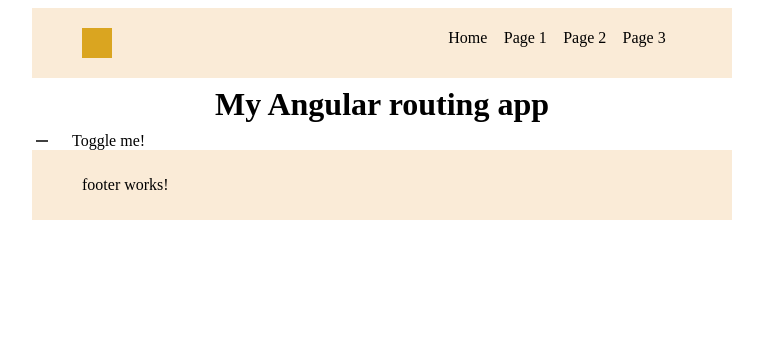
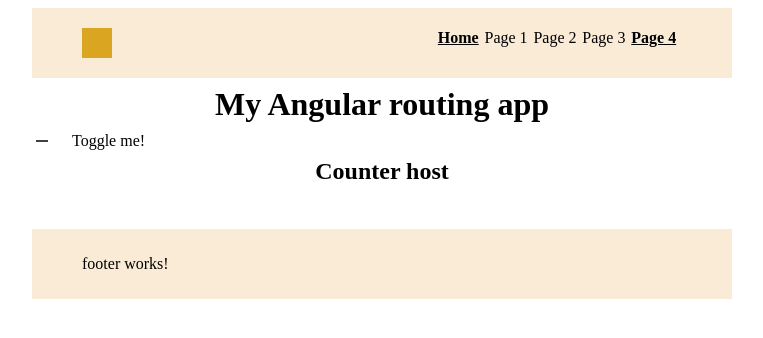
Before and after one commit to Victoriia-Ripka/angular, an Angular app: page /page4 in a window 1280 px wide. Before the commit this address led to /. Shown: the top 338 px of the page, without its empty margins (258-1021 px from the left). Built offline with nearby package versions, Linux system fonts and the light colour scheme.

Commit message:
added new rout - page4

```diff
--- a/src/app/components/header/header.component.html
+++ b/src/app/components/header/header.component.html
@@ -7,5 +7,6 @@
         <a routerLink="/page1" routerLinkActive="active">page 1</a>
         <a routerLink="/page2" routerLinkActive="active">page 2</a>
         <a routerLink="/page3" routerLinkActive="active">page 3</a>
+        <a routerLink="/page4" routerLinkActive="active">page 4</a>
     </nav>
 </div>
--- a/src/app/pages/index.ts
+++ b/src/app/pages/index.ts
@@ -5,5 +5,6 @@ export * from './page2/chapter.component'
 export * from './page3/page3.component'
 export * from './page3/counter.component'
 export * from './page3/timer.component'
+export * from './page4/page4.component'
 export * from './pages.routs'
 export * from './pages.module'
--- /dev/null
+++ b/src/app/pages/page4/page4.component.html
@@ -0,0 +1,4 @@
+<h2>Counter host</h2>
+
+<br />
+<br />
--- /dev/null
+++ b/src/app/pages/page4/page4.component.ts
@@ -0,0 +1,12 @@
+import { Component } from '@angular/core';
+
+@Component({
+  selector: 'app-page4',
+  templateUrl: 'page4.component.html',
+  styleUrls: ['page4.component.css']
+})
+export class Page4Component {
+  private classes: Array <string> = ['active', 'main']
+
+
+}
--- a/src/app/pages/pages.module.ts
+++ b/src/app/pages/pages.module.ts
@@ -2,15 +2,15 @@ import { NgModule } from "@angular/core"
 import { CommonModule } from "@angular/common"
 
 import { HelloWorldListComponent, CardComponent, MessageComponent } from "../components/index"
-import { Page1Component, Page2Component, Page3Component, ChapterComponent, Counter, TimerComponent } from "./index"
+import { Page1Component, Page2Component, Page3Component, Page4Component, ChapterComponent, Counter, TimerComponent } from "./index"
 import {MatCardModule} from '@angular/material/card';
 
 @NgModule({
     imports: [CommonModule, MatCardModule],
-    declarations: [Page1Component, Page2Component, Page3Component,
+    declarations: [Page1Component, Page2Component, Page3Component, Page4Component,
         HelloWorldListComponent, CardComponent, TimerComponent,
         ChapterComponent, Counter, MessageComponent
     ],
-    exports: [Page1Component, Page2Component, Page3Component]
+    exports: [Page1Component, Page2Component, Page3Component, Page4Component]
 })
 export class PagesModule { }
--- a/src/app/pages/pages.routs.ts
+++ b/src/app/pages/pages.routs.ts
@@ -1,7 +1,8 @@
-import { Page1Component, Page2Component, Page3Component } from "./index";
+import { Page1Component, Page2Component, Page3Component, Page4Component } from "./index";
 
 export const routs = [
     { path: "page1", component: Page1Component},
     { path: "page2", component: Page2Component},
-    { path: "page3", component: Page3Component }
+    { path: "page3", component: Page3Component },
+    { path: "page4", component: Page4Component }
 ]
```
Also changed, not shown: src/app/pages/page4/page4.component.css (added), 1 other file (tests, documents, lock files or other folders).
